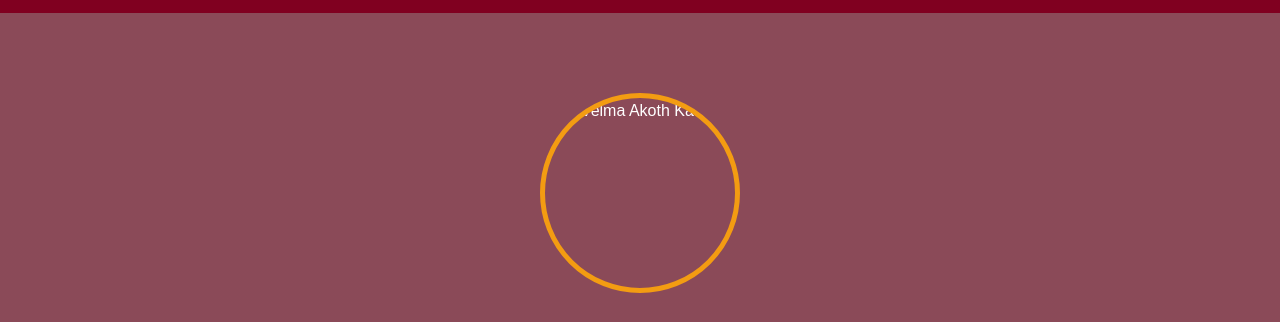
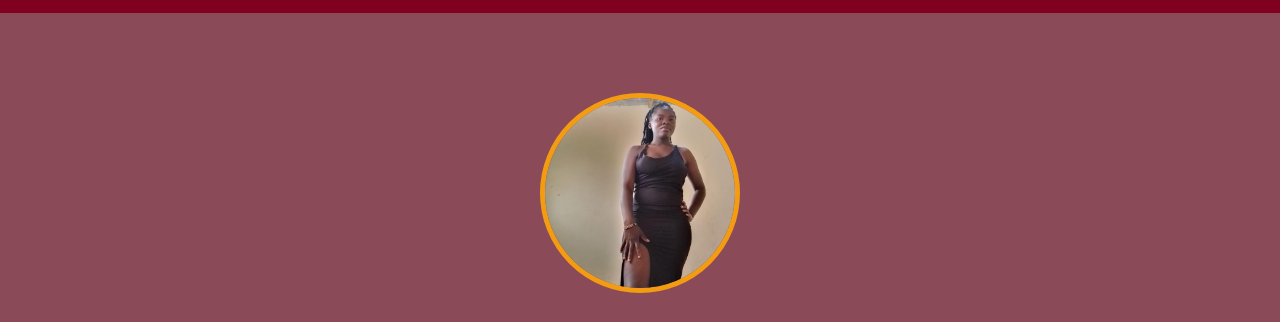
Before and after one commit to Veejames5677/Velma-Okoth-s-Portfolio, a plain HTML site: page index.html in a window 1280 px wide. Shown: the part 99-421 px from the top of the page. Drawn offline with Linux system fonts and the light colour scheme.

Commit message:
Update index.html

```diff
--- a/index.html
+++ b/index.html
@@ -42,7 +42,7 @@
 
     <section class="hero">
         <div class="container">
-            <img src="./images/velma.jpg" alt="Velma Akoth Katito" class="profile-img">
+            <img src="velma.jpg" alt="Velma Akoth Katito" class="profile-img">
             <h2>Hi, I'm Velma — Microbiology Enthusiast at JKUAT</h2>
             <p>I'm passionate about exploring the unseen world of microbes. Currently studying Microbiology at Jomo Kenyatta University of Agriculture and Technology, I aim to innovate solutions in healthcare and environmental science.</p>
             <a href="about.html" class="btn">Learn More About Me</a>
```
